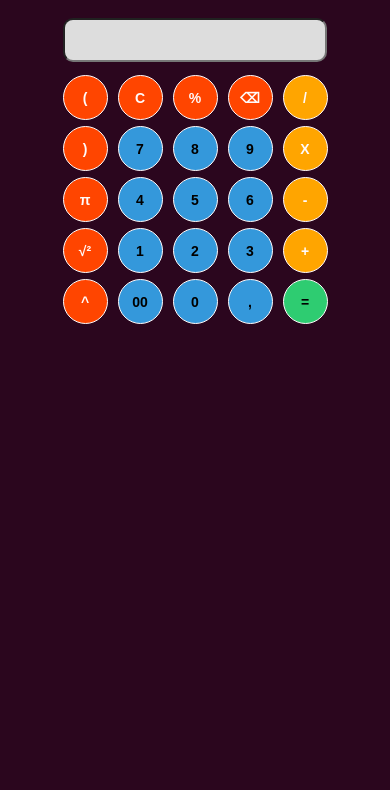
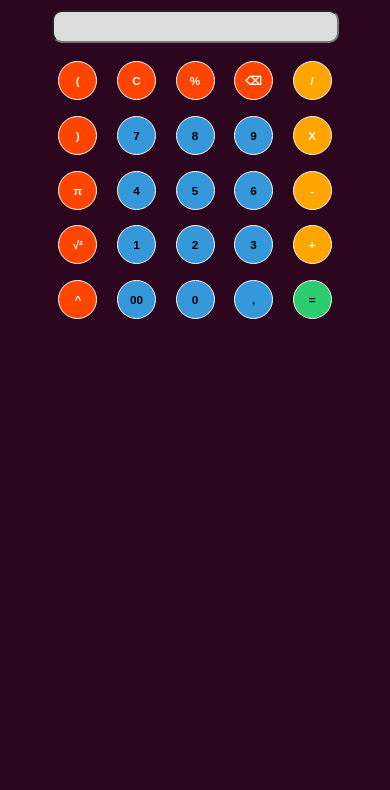
Before and after one commit to cebe0210/calculator, a plain HTML site: page index.html in a window 390 px wide. Shown: the part 107-897 px from the top of the page. Drawn offline with Linux system fonts and the light colour scheme.

Commit message:
responsive

```diff
--- a/style.css
+++ b/style.css
@@ -5,7 +5,7 @@
     h1 {
         color: #FFA500;
         text-align: center;
-        font-size: 50px;
+        font-size: 12vw;
     }
     .Calculatrice {
         display: flex;
@@ -15,33 +15,37 @@
         height: 100vh;
         margin: auto;
     }
-    .Calculatrice button {
+    .button button {
         border-radius: 50%;
-        padding: 5px;
-        margin: 3px;
-        width: 45px;
-        height: 45px;
-        font-size: 14px;
+        padding: 2vw;
+        margin: 2vw;
+        width: 10vw;
+        height: 10vw;
+        font-size: 3vw;
         font-weight: bold;
         border: 1px solid snow;
     }
-    .Calculatrice button:active {
+    .button button:active {
         transform: scale(0.9);
         transition: transform 0.3s;
     }
-    .Calculatrice button:hover {
+    .button button:hover {
         filter: grayscale(50%);
     }
     #display {
         border-radius: 10px;
-        font-size: 20px;
+        font-size: 3vw;
+        font-weight: bold;
         padding: 5px;
         text-align: right;
         background-color: #dddddd;
         margin-bottom: 10px;
-        width: 250px;
-        height: 30px;
+        width: 70vw;
+        height: 5vw;
 
+    }
+    .operator, .advanced, .number, .result {
+        height: 5vw;
     }
     .operator {
         background-color: #FFA500;
```
